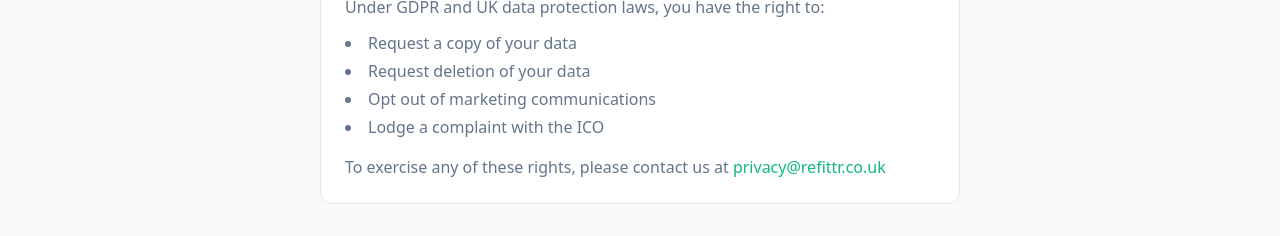
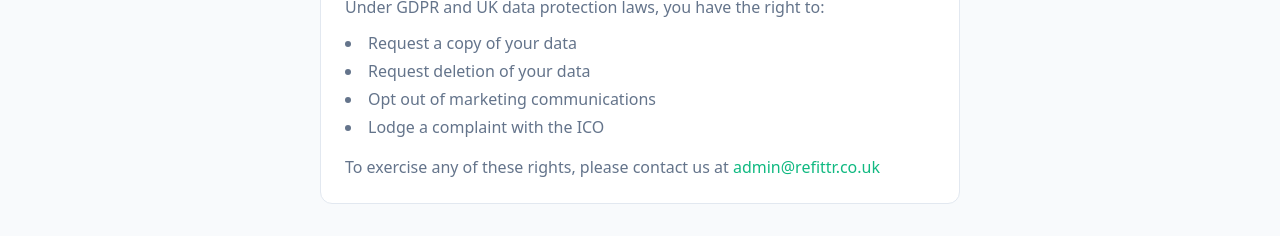
Before and after one commit to Refittr/refittr-roomsize, a Next.js app: page /privacy in a window 1280 px wide. Shown: the part 1346-1582 px from the top of the page. Built offline with nearby package versions, Linux system fonts and the light colour scheme.

Commit message:
Change privacy@refittr to admin@refittr

```diff
--- a/src/app/privacy/page.tsx
+++ b/src/app/privacy/page.tsx
@@ -130,8 +130,8 @@ export default function PrivacyPage() {
             </ul>
             <p className="text-[#64748B] mt-4">
               To exercise any of these rights, please contact us at{' '}
-              <a href="mailto:privacy@refittr.co.uk" className="text-[#10B981] hover:underline">
-                privacy@refittr.co.uk
+              <a href="mailto:admin@refittr.co.uk" className="text-[#10B981] hover:underline">
+                admin@refittr.co.uk
               </a>
             </p>
           </section>
```
